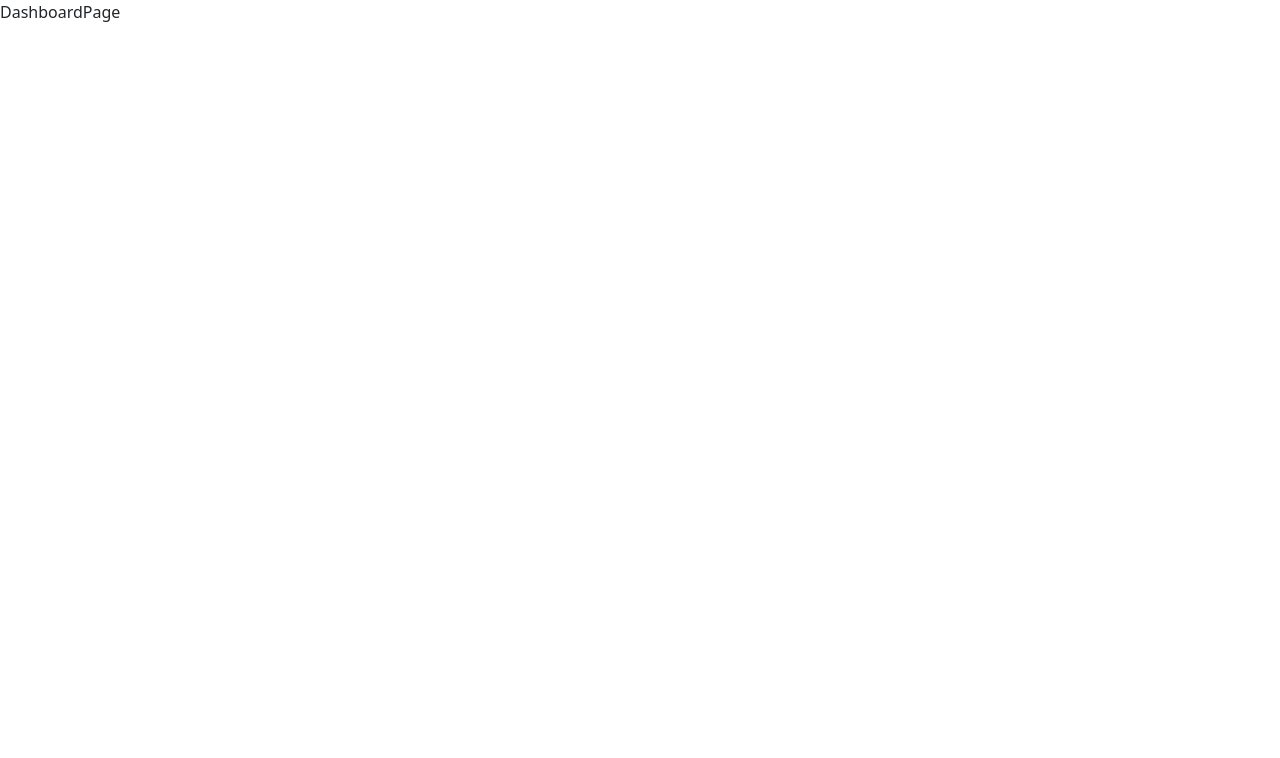
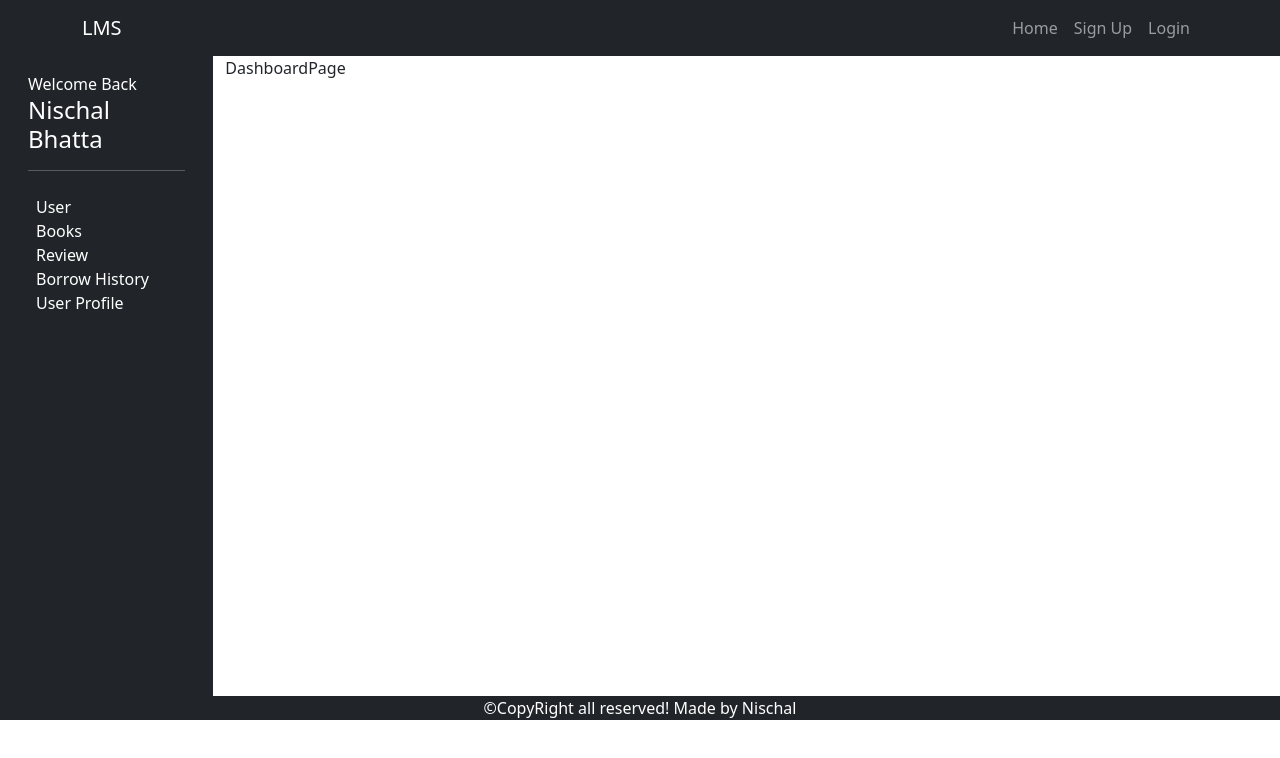
Before and after one commit to NischalBhatta/online_fe_lms, a React (Vite) app: page /user in a window 1280 px wide. Shown: the top 758 px of the page. Built offline with nearby package versions, Linux system fonts and the light colour scheme.

Commit message:
Added User Layout, Sidebar navigation

```diff
--- /dev/null
+++ b/src/components/layout/SideBar.jsx
@@ -0,0 +1,26 @@
+import Stack from "react-bootstrap/Stack";
+import { Link } from "react-router-dom";
+
+export const SideBar = () => {
+  return (
+    <Stack gap={3}>
+      <div className="p-2">
+        <Link className="nav-link" to="/user">
+          User
+        </Link>
+        <Link className="nav-link" to="/user/books">
+          Books
+        </Link>
+        <Link className="nav-link" to="/user/review">
+          Review
+        </Link>
+        <Link className="nav-link" to="/user/borrow-history">
+          Borrow History
+        </Link>
+        <Link className="nav-link" to="/user/user-profile">
+          User Profile
+        </Link>
+      </div>
+    </Stack>
+  );
+};
--- /dev/null
+++ b/src/components/layout/UserLayout.jsx
@@ -0,0 +1,38 @@
+import React from "react";
+import Header from "./Header";
+import Footer from "./Footer";
+import { Outlet } from "react-router-dom";
+import { Container, Row, Col } from "react-bootstrap";
+import { SideBar } from "./SideBar";
+
+export const UserLayout = () => {
+  return (
+    <div>
+      {/* navbar */}
+      <Header />
+      {/* Body */}
+      <Container fluid>
+        <Row>
+          <Col md={3} xl={2} className="bg-dark text-white">
+            <div className="p-3">
+              <div>Welcome Back</div>
+
+              <h4>Nischal Bhatta</h4>
+              <hr />
+              <SideBar />
+            </div>
+          </Col>
+          <Col md={9} xl={10}>
+            {" "}
+            <main className="main">
+              <Outlet />
+            </main>
+          </Col>
+        </Row>
+      </Container>
+
+      {/* Footer */}
+      <Footer />
+    </div>
+  );
+};
--- a/src/pages/auth/SignInPage.jsx
+++ b/src/pages/auth/SignInPage.jsx
@@ -0,0 +1,7 @@
+import React from "react";
+
+const SignInPage = () => {
+  return <div>SignInPage</div>;
+};
+
+export default SignInPage;
--- /dev/null
+++ b/src/pages/books/Books.jsx
@@ -0,0 +1,7 @@
+import React from "react";
+
+const Books = () => {
+  return <div>Books</div>;
+};
+
+export default Books;
--- /dev/null
+++ b/src/pages/user/UserProfile.jsx
@@ -0,0 +1,7 @@
+import React from "react";
+
+const UserProfile = () => {
+  return <div>UserProfile</div>;
+};
+
+export default UserProfile;
--- /dev/null
+++ b/src/pages/user/borrow/BorrowPage.jsx
@@ -0,0 +1,7 @@
+import React from "react";
+
+const BorrowPage = () => {
+  return <div>Borrow</div>;
+};
+
+export default BorrowPage;
--- a/src/routes/AppRoutes.jsx
+++ b/src/routes/AppRoutes.jsx
@@ -6,10 +6,18 @@
   SignInPage,
   SignUpPage,
   BookLanding,
+  Books,
+  ReviewPage,
+  UserPage,
+  UserProfile,
+  EditBookPage,
+  NewBookPage,
+  BorrowPage,
 } from "../pages";
 
 import { Routes, Route } from "react-router-dom";
 import { DefaultLayout } from "../components/layout/DefaultLayout";
+import { UserLayout } from "../components/layout/UserLayout";
 
 const AppRoutes = () => {
   return (
@@ -24,7 +32,17 @@
         </Route>
 
         {/* private pages */}
-        <Route path="/user" element={<DashboardPage />} />
+        <Route path="/user" element={<UserLayout />}>
+          <Route index element={<DashboardPage />} />
+          <Route path="books" element={<Books />} />
+          <Route path="new-book" element={<NewBookPage />} />
+          <Route path="edit-book" element={<EditBookPage />} />
+          <Route path="book-landing" element={<BookLanding />} />
+          <Route path="review" element={<ReviewPage />} />
+          <Route path="all" element={<UserPage />} />
+          <Route path="user-profile" element={<UserProfile />} />
+          <Route path="borrow-history" element={<BorrowPage />} />
+        </Route>
       </Routes>
     </>
   );
```
Also changed, not shown: src/pages/index.js (+7 -0 lines).
